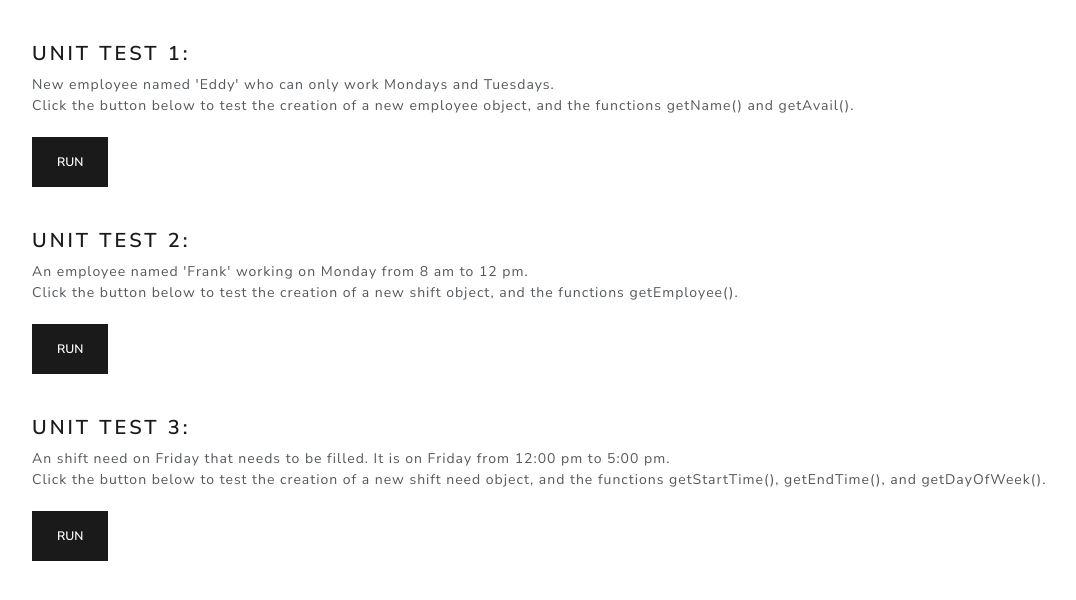
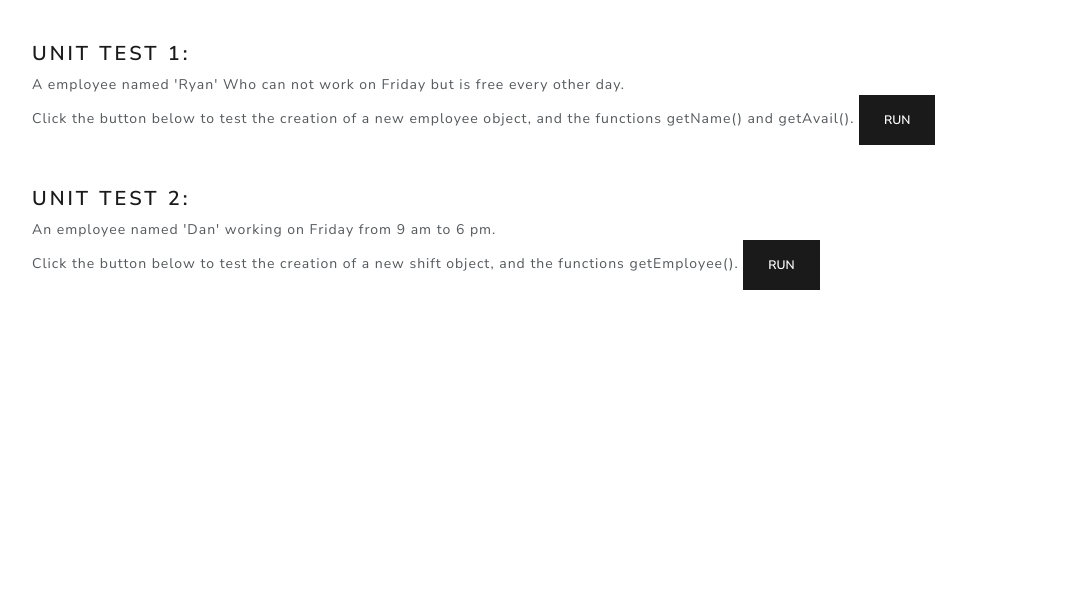
Before and after one commit to csmartinez/job-scheduler, a plain HTML site: page Test2.html in a window 1280 px wide. Shown: the whole page, without its empty margins (53-1129 px from the left). Drawn offline with nearby package versions, Linux system fonts and the light colour scheme.

Commit message:
Update Test2.html

```diff
--- a/Test2.html
+++ b/Test2.html
@@ -16,21 +16,15 @@ Same info from other Tests
   	<div class="container" id="container">
         <br><br>
 	<!--Make a break -->
-        <h4>Unit Test 1: </h4> New employee named 'Eddy' who can only work Mondays and Tuesdays. <br>
+        <h4>Unit Test 1: </h4> A employee named 'Ryan' Who can not work on Friday but is free every other day.<br>
         Click the button below to test the creation of a new employee object,
-        and the functions getName() and getAvail(). <br><br>
+        and the functions getName() and getAvail().
         <button class="btn btn-primary" onclick="runTest1()">Run</button>
         <br><br><br>
-        <h4>Unit Test 2: </h4> An employee named 'Frank' working on Monday from 8 am to 12 pm.<br>
+        <h4>Unit Test 2: </h4> An employee named 'Dan' working on Friday from 9 am to 6 pm.<br>
         Click the button below to test the creation of a new shift object,
-        and the functions getEmployee(). <br><br>
+        and the functions getEmployee().
         <button class="btn btn-primary" onclick="runTest2()">Run</button>
-        <br><br><br>
-        <h4>Unit Test 3: </h4> An shift need on Friday that needs to be filled. It
-        is on Friday from 12:00 pm to 5:00 pm.<br>
-        Click the button below to test the creation of a new shift need object,
-        and the functions getStartTime(), getEndTime(), and getDayOfWeek(). <br><br>
-        <button class="btn btn-primary" onclick="runTest3()">Run</button>
       </div>
   </body>
 </HTML>
```
